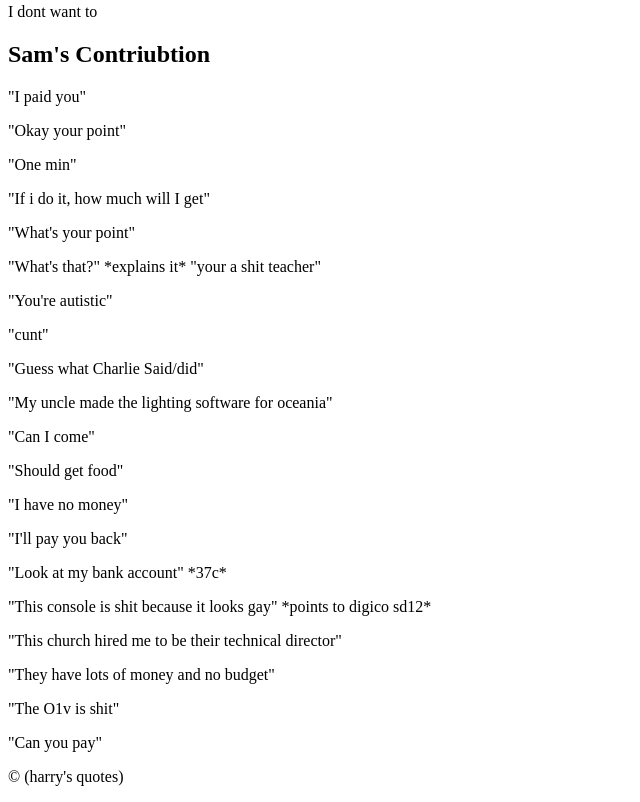
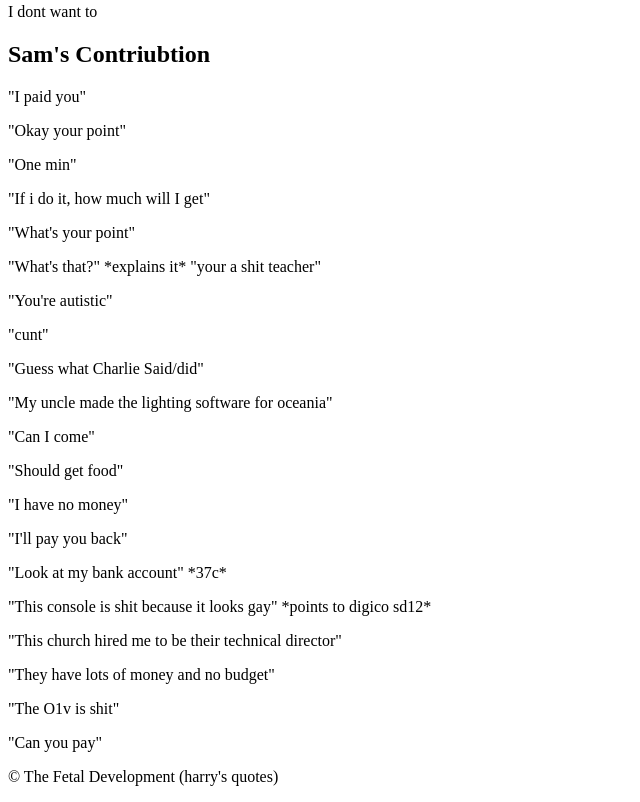
Before and after one commit to ricefishydishy/fetus.github.io, a plain HTML site: page index.html in a window 1280 px wide. Shown: the part 1178-1980 px from the top of the page, without its empty margins (0-640 px from the left). Drawn offline with Linux system fonts and the light colour scheme.

Commit message:
Update index.html

```diff
--- a/index.html
+++ b/index.html
@@ -68,7 +68,7 @@
 	<div></div>
 	<div></div>
 	<footer>
-		<p>&copy; (harry's quotes)</p>
+		<p>&copy; The Fetal Development (harry's quotes)</p>
 	</footer>
 </body>
 </html>
```
